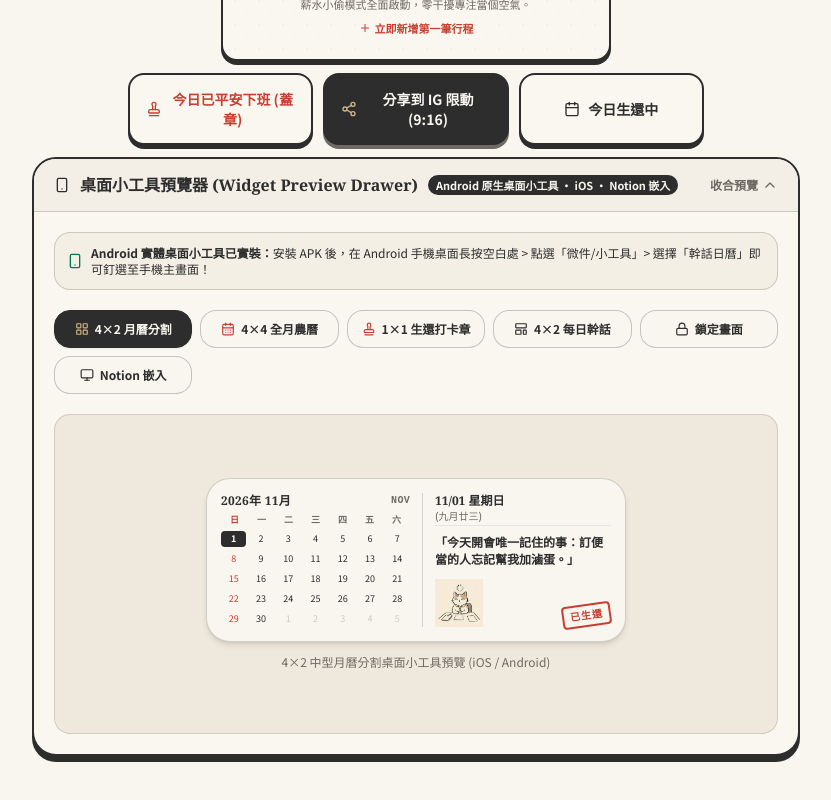
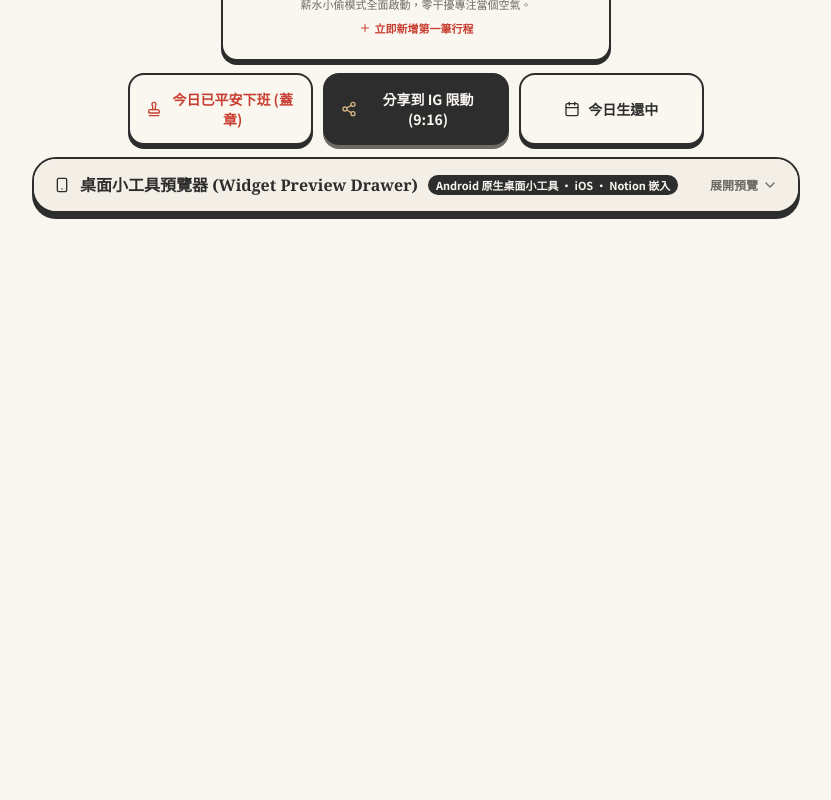
Before and after one commit to Fishhead1234/Ganhua-Calendar-, a React (Vite) app: page / in a window 1280 px wide. Shown: the part 1108-1908 px from the top of the page, without its empty margins (224-1055 px from the left). After the commit the page ends 1369 px from the top, so only its background shows below. Built offline with nearby package versions, Linux system fonts and the light colour scheme.

Commit message:
fix(ui): default widget preview drawer to collapsed state on initial load

```diff
--- a/src/components/WidgetPreviewDrawer.tsx
+++ b/src/components/WidgetPreviewDrawer.tsx
@@ -27,6 +27,7 @@ interface WidgetPreviewDrawerProps {
   offWorkHour: number;
   survivedDates?: string[];
   activeMeetings?: CalendarMeeting[];
+  initialOpen?: boolean;
 }
 
 type WidgetSizeTab = 'monthly_split' | 'monthly_large' | 'survival_stamp' | 'home_medium' | 'ios_lock' | 'notion_embed';
@@ -48,8 +49,9 @@ export const WidgetPreviewDrawer: React.FC<WidgetPreviewDrawerProps> = ({
   offWorkHour,
   survivedDates = [],
   activeMeetings = [],
+  initialOpen = false,
 }) => {
-  const [isOpen, setIsOpen] = useState(true);
+  const [isOpen, setIsOpen] = useState(initialOpen);
   const [activeWidget, setActiveWidget] = useState<WidgetSizeTab>('monthly_split');
   const [copiedEmbed, setCopiedEmbed] = useState(false);
   const [selectedLargeWidgetDate, setSelectedLargeWidgetDate] = useState<string>('');
@@ -159,7 +161,9 @@ export const WidgetPreviewDrawer: React.FC<WidgetPreviewDrawerProps> = ({
         <button
           type="button"
           onClick={() => setIsOpen(!isOpen)}
-          className="w-full px-5 py-3.5 bg-[#F3EFE6] hover:bg-[#EAE3D5] border-b border-[#2D2D2D]/20 flex items-center justify-between transition cursor-pointer"
+          className={`w-full px-5 py-3.5 bg-[#F3EFE6] hover:bg-[#EAE3D5] flex items-center justify-between transition cursor-pointer select-none ${
+            isOpen ? 'border-b border-[#2D2D2D]/20' : ''
+          }`}
         >
           <div className="flex items-center gap-2.5">
             <Smartphone className="w-4 h-4 text-[#2D2D2D]" />
```
